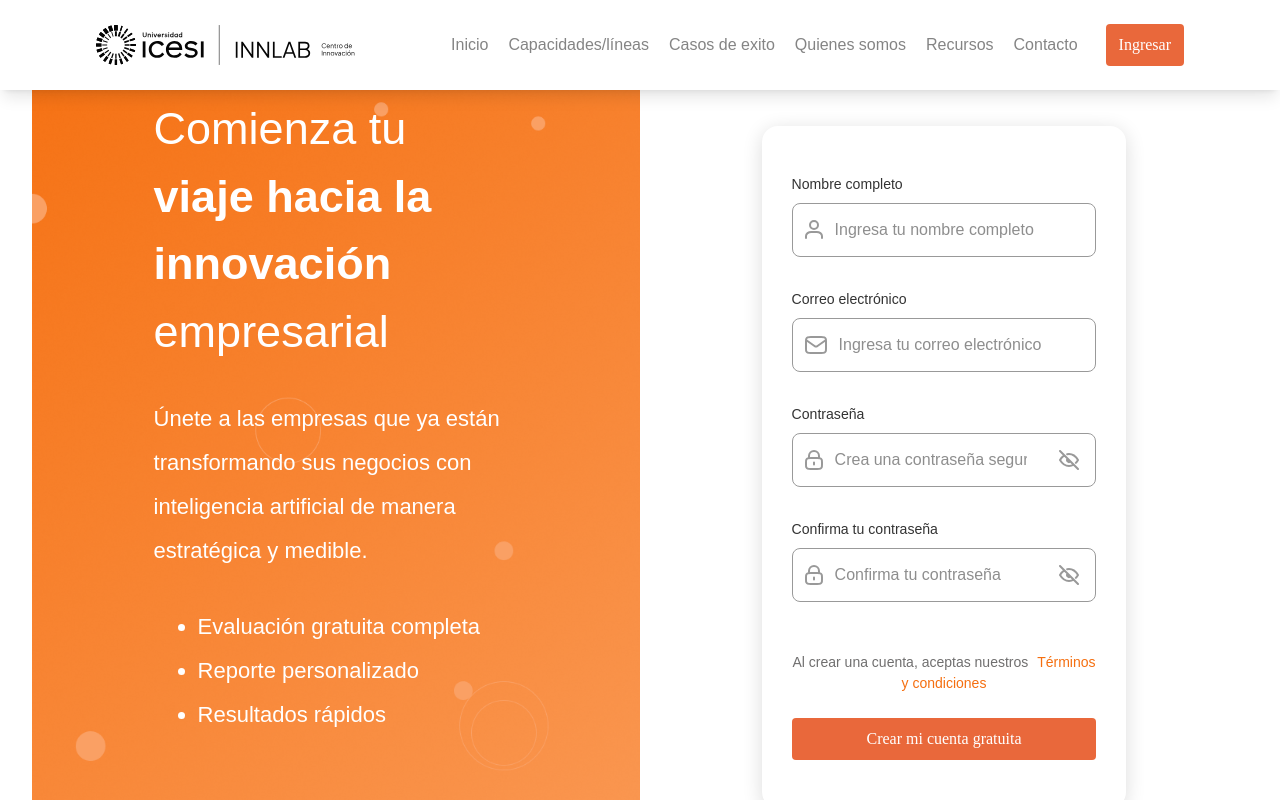
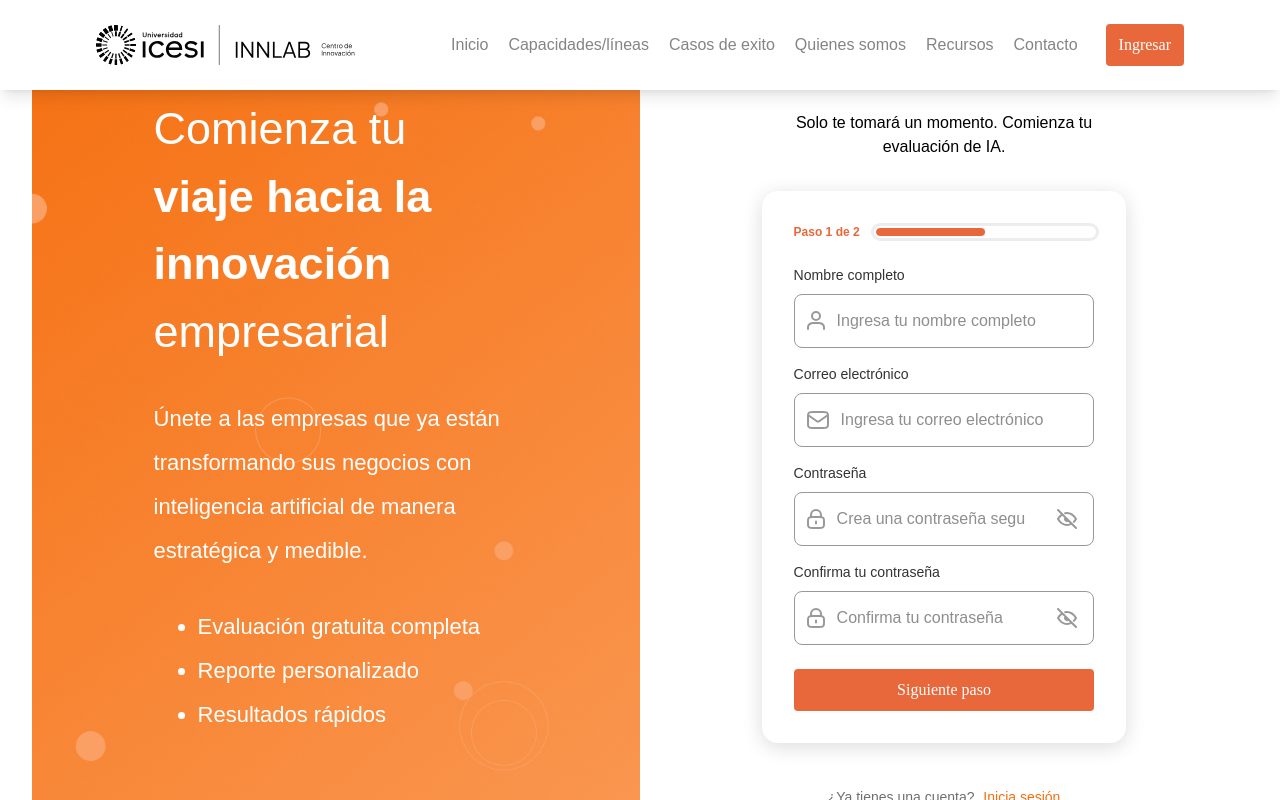
Before and after one commit to juanmartinlopeze/Growinn-index-test, a React (Vite) app in the folder Frontend/: page /register in a window 1280 px wide. Built offline with nearby package versions, Linux system fonts and the light colour scheme; no server answers; a web font is replaced by a local one.

Commit message:
feat: Add step 2 on register screen
- Created InputDrop component
- Step 2 fields added in register card component
- 'Volver' btn on step 2
- Server integration

See #122

```diff
--- a/Frontend/src/components/Cards/Card-register.jsx
+++ b/Frontend/src/components/Cards/Card-register.jsx
@@ -1,28 +1,100 @@
-import React from 'react'
-import { InputForm } from '../../components/index'
+import React, { useRef, useState } from 'react'
+import { InputDrop, InputForm } from '../../components/index'
 import PrincipalButton from '../../components/UiButtons/PrincipalButton'
 
 export default function RegisterCard({ loading, status, msg, onSubmit }) {
+	const [step, setStep] = useState(1)
+	const formRef = useRef(null)
+
+	const handleNext = () => {
+		const form = formRef.current
+		if (!form) return
+		if (form.checkValidity()) {
+			setStep(2)
+			const firstStep2 = form.querySelector('[data-step="2"] input, [data-step="2"] select, [data-step="2"] textarea')
+			firstStep2?.focus()
+		} else {
+			form.reportValidity()
+		}
+	}
+
+	const handleBack = () => setStep(1)
+
 	return (
-		<form className='flex flex-col items-center justify-center gap-[50px] w-full max-w-[500px] shadow-[0_4px_20px_rgba(0,0,0,0.14)] rounded-[16px] p-[48px_30px] box-border' onSubmit={onSubmit}>
-			<div className='w-full flex flex-col gap-8'>
+		<form
+			ref={formRef}
+			className='flex flex-col items-center justify-center gap-[24px] w-full max-w-[500px] shadow-[0_4px_20px_rgba(0,0,0,0.14)] rounded-[16px] p-[32px] box-border'
+			onSubmit={onSubmit}
+		>
+			{/* Progress */}
+			<div className='w-full flex items-center justify-start gap-md'>
+				<p className='text-caption font-semibold text-primary-n500 w-auto flex-none'>Paso {step} de 2</p>
+				<div className='w-full outline-3 outline-neutral-100 outline-offset-2 h-2 rounded-full overflow-hidden'>
+					<div className='h-2 rounded-full bg-primary-n500 transition-all' style={{ width: step === 1 ? '50%' : '100%' }} aria-hidden />
+				</div>
+			</div>
+
+			<div className='w-full flex flex-col gap-6'>
+				{/* Step 1 */}
+				<div data-step='1' className={`${step === 1 ? 'block' : 'hidden'}`}>
+					<div className='w-full flex flex-col gap-4'>
 						<InputForm icon={true} label='Nombre completo' placeholder='Ingresa tu nombre completo' name='name' required />
 						<InputForm icon={true} label='Correo electrónico' placeholder='Ingresa tu correo electrónico' name='email' type='email' required />
 						<InputForm icon={true} label='Contraseña' placeholder='Crea una contraseña segura' name='password' type='password' required />
 						<InputForm icon={true} label='Confirma tu contraseña' placeholder='Confirma tu contraseña' name='password' type='password' required />
 					</div>
-			<div className='w-full flex flex-col gap-6'>
-				<p className='text-[14px] font-normal text-[#706f6f]'>
+				</div>
+
+				{/* Step 2 */}
+				<div data-step='2' className={`${step === 2 ? 'block' : 'hidden'}`}>
+					<div className='w-full flex flex-col gap-4'>
+						<InputForm label='Nombre de la empresa' placeholder='Ingresa el nombre de la empresa' name='company' type='text' required />
+						<InputDrop name='organization_type' label='Tipo de organización' placeholder='S.A.S' options={['S.A.S', 'S.A.', 'Ltda', 'S. en C', 'S.C.A.']} required />
+						<InputForm label='Dirección sede principal' placeholder='Ingrese la dirección principal de la organización' name='adress' type='text' required />
+						<InputDrop
+							name='category'
+							label='Categoría de la organización'
+							placeholder='Selecciona el tamaño de tu empresa'
+							options={['Microempresa', 'Pequeña empresa', 'Mediana empresa', 'Gran empresa']}
+							required
+						/>
+						<InputDrop
+							name='sector'
+							label='Sector económico'
+							placeholder='Selecciona tu sector económico'
+							options={['Sector primario', 'Sector secundario', 'Sector terciario', 'Sector cuaternario', 'Sector quinario']}
+							required
+						/>
+						<p className='text-[14px] font-normal text-[#706f6f] mt-2'>
 							Al crear una cuenta, aceptas nuestros{' '}
 							<span className='font-medium text-[#f56f10] ml-[5px]'>
 								<a href='#'>Términos y condiciones</a>
 							</span>
 						</p>
-				<PrincipalButton color='orange' variant='fill' type='submit' disabled={loading || status === 'submitting'} className='register-btn'>
+					</div>
+				</div>
+
+				{msg && <p className='mt-2 text-[14px] text-red-600'>{msg}</p>}
+
+				<div className='w-full flex items-center justify-start gap-4'>
+					{step === 2 ? (
+						<>
+							<PrincipalButton className='border border-neutral-300' color='orange' variant='stroke' type='button' onClick={handleBack}>
+								Volver{' '}
+							</PrincipalButton>
+							<PrincipalButton className='w-full' color='orange' variant='fill' type='submit' disabled={loading || status === 'submitting'}>
 								{status === 'submitting' ? 'Creando…' : 'Crear mi cuenta gratuita'}
 							</PrincipalButton>
+						</>
+					) : (
+						<>
+							<PrincipalButton className='w-full' color='orange' variant='fill' type='button' onClick={handleNext}>
+								Siguiente paso{' '}
+							</PrincipalButton>
+						</>
+					)}
 				</div>
-			{msg && <p className='mt-2 text-[14px] text-red-600'>{msg}</p>}
+			</div>
 		</form>
 	)
 }
--- /dev/null
+++ b/Frontend/src/components/Inputs/Input-drop.jsx
@@ -0,0 +1,43 @@
+import './Input.css'
+
+export function InputDrop({ label, placeholder = 'Selecciona una opción', name, value, onChange, required = false, options = [] }) {
+	const inputId = `input-${name}`
+
+	return (
+		<div className='flex flex-col w-full gap-sm text-left'>
+			{label && (
+				<label className='text-body-small text-text-primary font-medium' htmlFor={inputId}>
+					{label}
+				</label>
+			)}
+			<div className='input-field-container relative flex items-center bg-neutral-white border-1 border-neutral-400 rounded-sm overflow-hidden transition-all duration-200 ease-in-out focus-within:shadow-[0_0_0_2px_rgba(245,111,16,0.1)] focus-within:border-[var(--color-primary-n400)]'>
+				<select
+					id={inputId}
+					className='input-field flex-1 border-none py-3.5 px-4 pr-10 text-text-caption outline-none bg-transparent text-text-secondary w-full appearance-none'
+					name={name}
+					value={value ?? ''}
+					onChange={onChange}
+					required={required}
+				>
+					<option value='' disabled hidden>
+						{placeholder}
+					</option>
+
+					{options.map((option) => (
+						<option key={option} value={option}>
+							{option}
+						</option>
+					))}
+				</select>
+
+				<span className='pointer-events-none absolute right-3 top-1/2 -translate-y-1/2 text-neutral-500'>
+					<svg width='18' height='18' viewBox='0 0 24 24' fill='none' xmlns='http://www.w3.org/2000/svg'>
+						<path d='M6 9l6 6 6-6' stroke='currentColor' strokeWidth='1.5' strokeLinecap='round' strokeLinejoin='round' />
+					</svg>
+				</span>
+			</div>
+		</div>
+	)
+}
+
+export default InputDrop
--- a/Frontend/src/components/index.js
+++ b/Frontend/src/components/index.js
@@ -12,6 +12,7 @@
 export * from './Inputs/Input-box'
 export * from './Inputs/Input-card-payment'
 export * from './Inputs/Input-delete'
+export * from './Inputs/Input-drop'
 export * from './Inputs/Input-form'
 export * from './JerarquiasTitle/TitleJerarquias'
 export * from './List/list'
--- a/Frontend/src/screen/Register/Register.jsx
+++ b/Frontend/src/screen/Register/Register.jsx
@@ -116,8 +116,13 @@
 		const fd = new FormData(e.currentTarget)
 		const name = fd.get('name')
 		const email = fd.get('email')
+		const [password, confirmPassword] = fd.getAll('password')
 
-		const [password, confirmPassword] = fd.getAll('password')
+		const company = fd.get('company') || null
+		const organization_type = fd.get('organization_type') || null
+		const adress = fd.get('adress') || null
+		const category = fd.get('category') || null
+		const sector = fd.get('sector') || null
 
 		if (!email || !password) {
 			setMsg('Faltan datos.')
@@ -136,7 +141,14 @@
 			email,
 			password,
 			options: {
-				data: { full_name: name },
+				data: {
+					full_name: name,
+					company,
+					organization_type,
+					adress,
+					category,
+					sector,
+				},
 				emailRedirectTo: `${location.origin}/auth/callback`,
 			},
 		})
```
Lines whose indentation alone changed are shown as unchanged.
